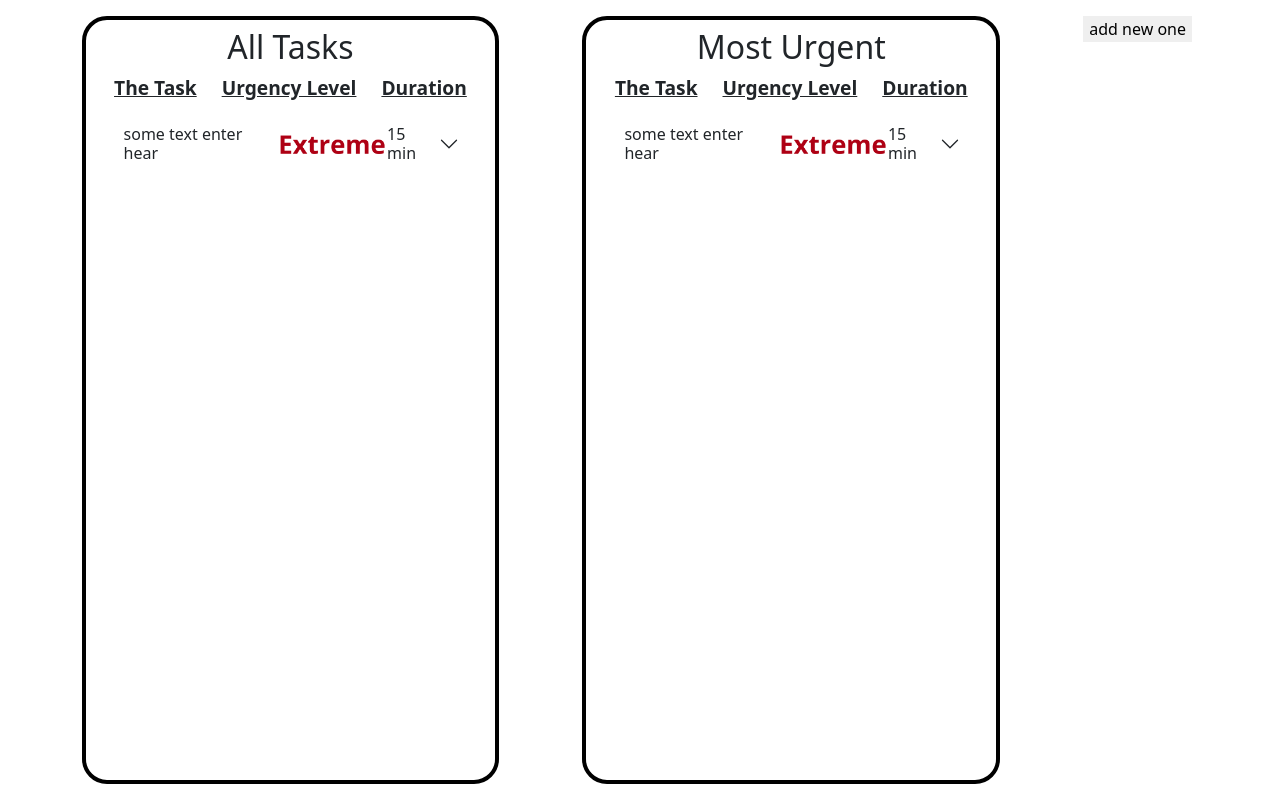
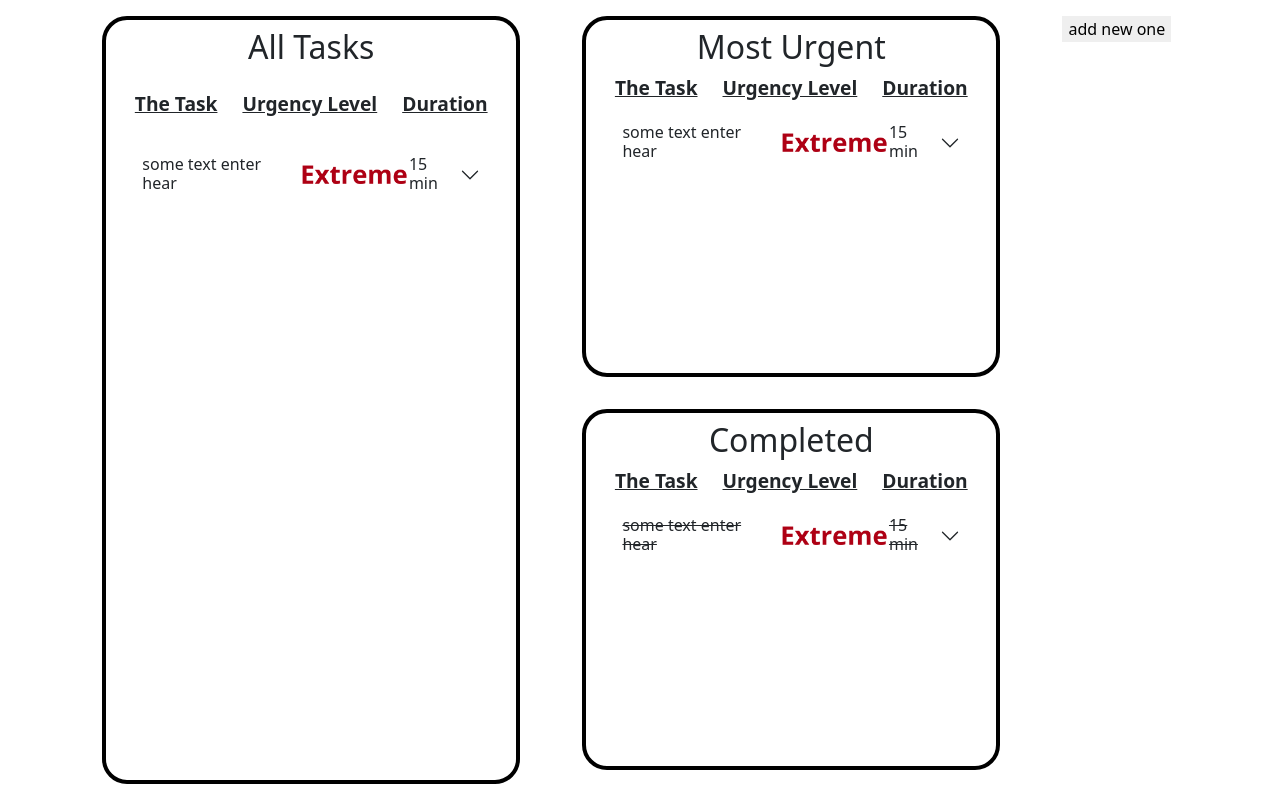
Before and after one commit to elaad24/todo-app, a React (Create React App) app: page / in a window 1280 px wide. Built offline with nearby package versions, Linux system fonts and the light colour scheme.

Commit message:
add react-bootstrap and styling

```diff
--- a/package.json
+++ b/package.json
@@ -10,6 +10,7 @@
     "bootstrap": "^5.1.3",
     "jquery": "^3.6.0",
     "react": "^17.0.2",
+    "react-bootstrap": "^2.0.3",
     "react-dom": "^17.0.2",
     "react-scripts": "4.0.3",
     "web-vitals": "^1.1.2"
--- a/src/App.css
+++ b/src/App.css
@@ -10,7 +10,7 @@
   text-align: center;
   display: flex;
   padding: 1em 2.5em;
-  justify-content: space-around;
+  justify-content: space-evenly;
 }
 
 .header {
@@ -21,14 +21,18 @@
   border-radius: 25px;
   display: flex;
   flex-direction: column;
+  gap: 1em;
   width: 35%;
   padding: 0 1em;
   padding-top: 0.5em;
+  overflow-y: auto;
 }
 
 .task {
-  border: 2px solid black;
   display: flex;
+  border-bottom: 2px solid transparent;
+
+  width: 100%;
   justify-content: space-around;
   align-items: center;
   padding: 0.25em 0;
@@ -42,3 +46,21 @@
   text-decoration: underline;
   font-weight: 750;
 }
+
+.HalfTaskPoll {
+  border: 4px solid black;
+  border-radius: 25px;
+  display: flex;
+  flex-direction: column;
+  width: 100%;
+  height: 47%;
+  padding: 0 1em;
+  padding-top: 0.5em;
+}
+
+.double_stack {
+  width: 35%;
+  display: flex;
+  flex-direction: column;
+  gap: 2em;
+}
--- a/src/App.jsx
+++ b/src/App.jsx
@@ -2,12 +2,16 @@ import "./App.css";
 
 // components
 import TaskPoll from "./components/TaskPoll";
+import HalfTaskPoll from "./components/HalfTaskPoll";
 
 function App() {
   return (
     <div className="App ">
       <TaskPoll header={"all tasks"} data={""} />
-      <TaskPoll header={"most urgent"} data={""} />
+      <div className="double_stack ">
+        <HalfTaskPoll header={"most urgent"} data={""} />
+        <HalfTaskPoll header={"completed"} data={""} />
+      </div>
       <div>
         <button>add new one</button>
       </div>
```
Also changed, not shown: 1 other file (tests, documents, lock files or other folders).
